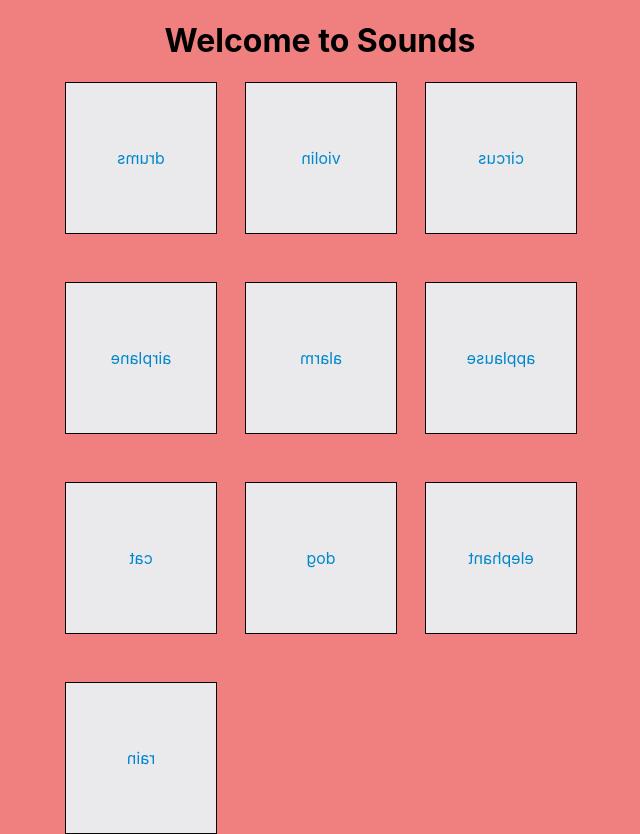
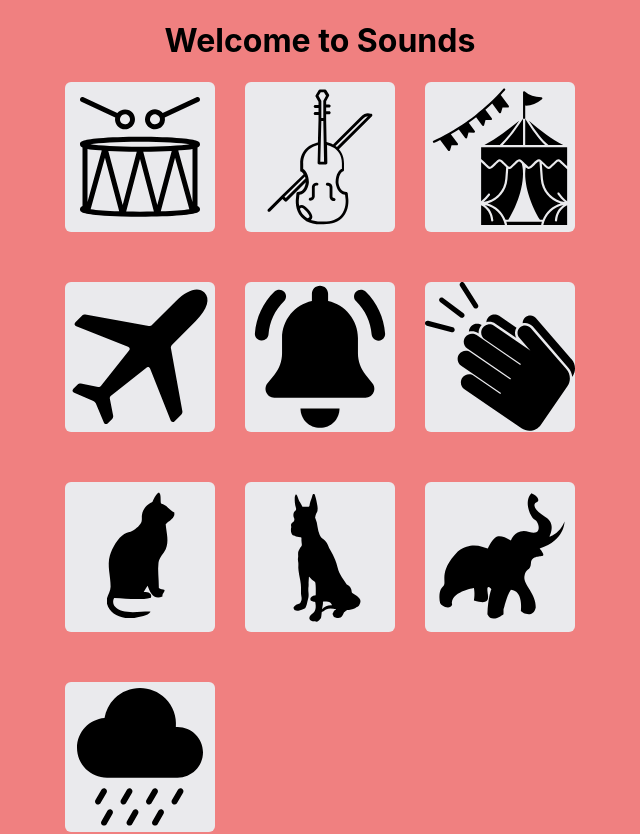
Before and after one commit to Kennie-create/sound, a React (Create React App) app: page / in a window 1280 px wide. Shown: the whole page, without its empty margins (320-960 px from the left). Built offline with nearby package versions, Linux system fonts and the light colour scheme.

Commit message:
Fixing animation glitch and styling flip card

```diff
--- a/src/App.css
+++ b/src/App.css
@@ -62,7 +62,7 @@ h1 {
   width: 100%;
   top: 0;
   left:0;
-  border:thin rgb(8, 6, 6) solid;
+  border:thin purple;
 }
 .card:hover {
   transform: rotateY(180deg);
@@ -75,12 +75,13 @@ h1 {
   overflow: hidden;
   width: 100%;
   background: #eaeaed;
-
 }
 .back {
   background: #eaeaed;
-  color: #0087cc;
+  color: black;
   line-height: 150px;
+  font-weight: bold;
+  font-size: 25px;
   text-align: center;
   transform: rotateY(180deg);
 }
--- a/src/App.js
+++ b/src/App.js
@@ -53,7 +53,6 @@ const buttons = [
     sound: "/sounds/rain.mp3",
     alt: "rain",
   }
-
 ];
 
 const AllButtons = () => {
--- a/src/components/SoundButton.jsx
+++ b/src/components/SoundButton.jsx
@@ -15,7 +15,7 @@ const SoundButton = (props) => {
         <div className="side">
           <img src={image} alt={alt} />
         </div>
-        <div className="back">{alt}</div>
+        <div className="side back" >{alt}</div>
       </div>
     </button>
   );
```
Also changed, not shown: src/animation.css (added, +37 -0 lines).
